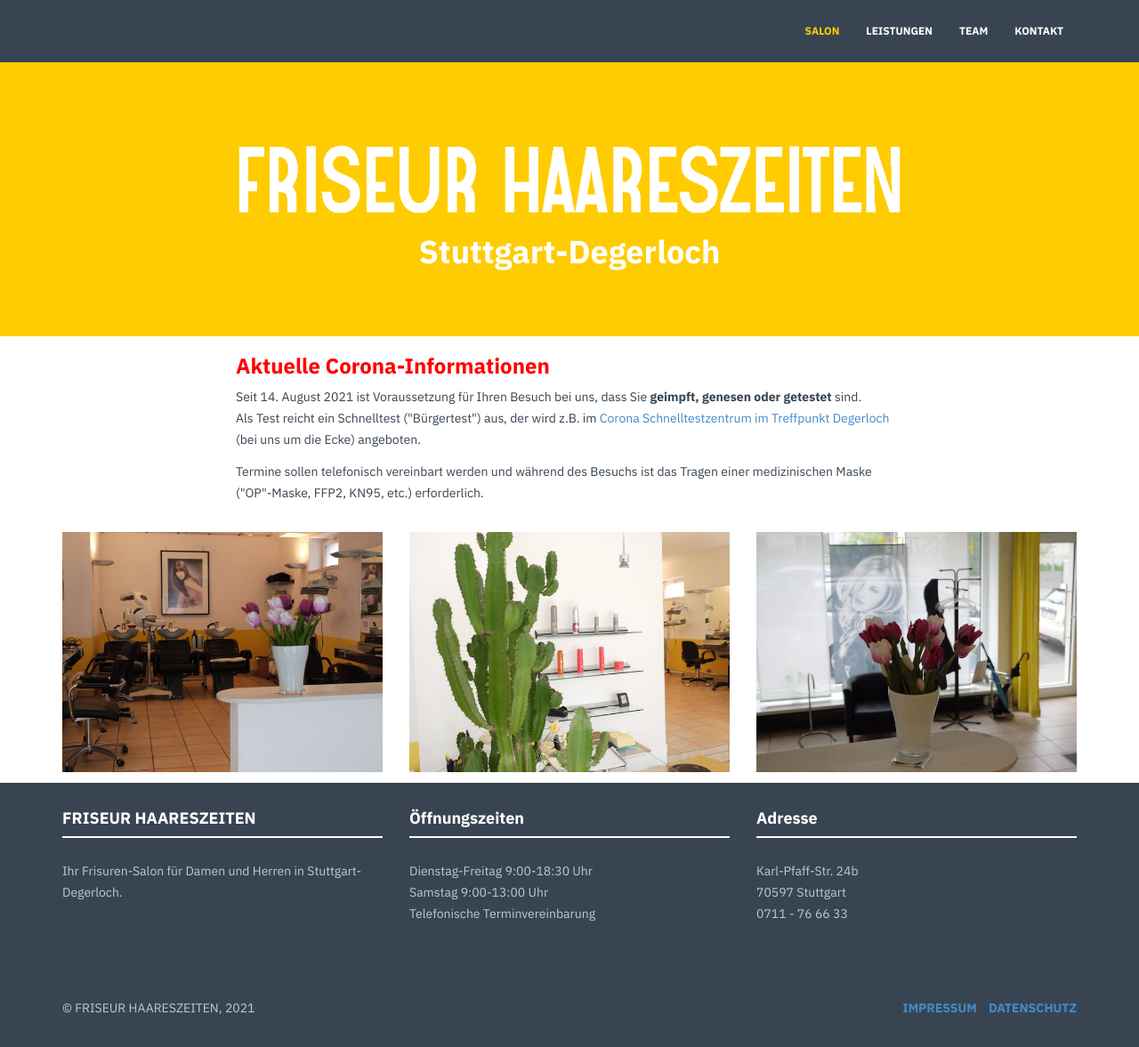
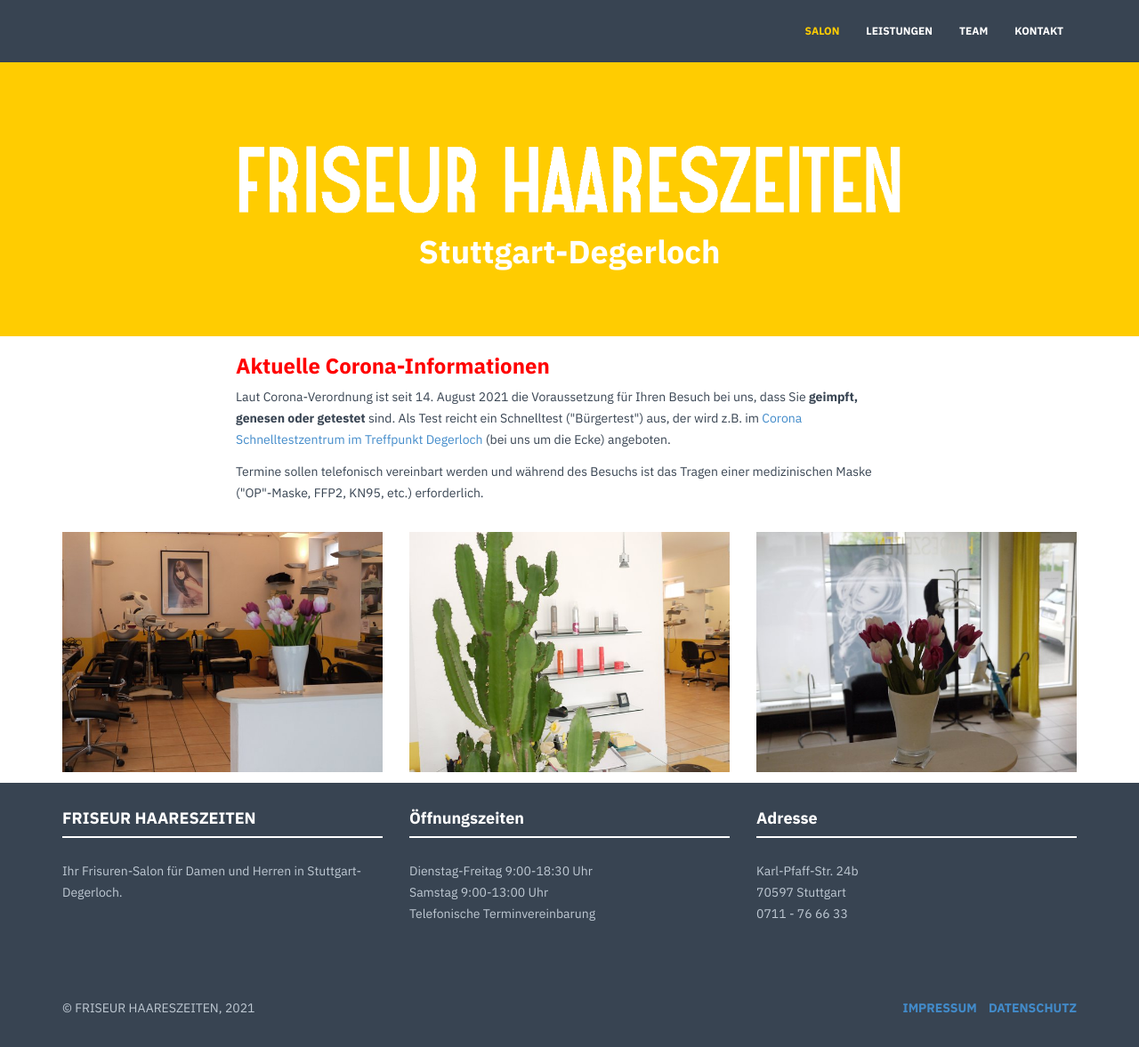
Before and after one commit to haareszeiten/haareszeiten.github.io, a Jekyll site: the page built from index.html, in a window 1280 px wide and 1177 px high. Shown: the whole window at 89% size. Built offline with Jekyll 4.4.1, drawn with Linux system fonts in a browser that asks for light colours; nearby versions of some CDN libraries.

Commit message:
Formulierung

```diff
--- a/index.html
+++ b/index.html
@@ -19,8 +19,8 @@ footer: yes
             </p>
             -->
             <p>
-                Seit 14. August 2021 ist Voraussetzung für Ihren Besuch bei uns, dass Sie <strong>geimpft, genesen oder getestet</strong> sind.
-                <br/>Als Test reicht ein Schnelltest ("Bürgertest") aus, der wird z.B. im
+                Laut Corona-Verordnung ist seit  14. August 2021 die Voraussetzung für Ihren Besuch bei uns, dass Sie <strong>geimpft, genesen oder getestet</strong> sind.
+                Als Test reicht ein Schnelltest ("Bürgertest") aus, der wird z.B. im
                 <a href="https://gqs.jimdosite.com/stuttgart/" target="_blank">Corona Schnelltestzentrum im Treffpunkt Degerloch</a>
                 (bei uns um die Ecke) angeboten.
             </p>
```
